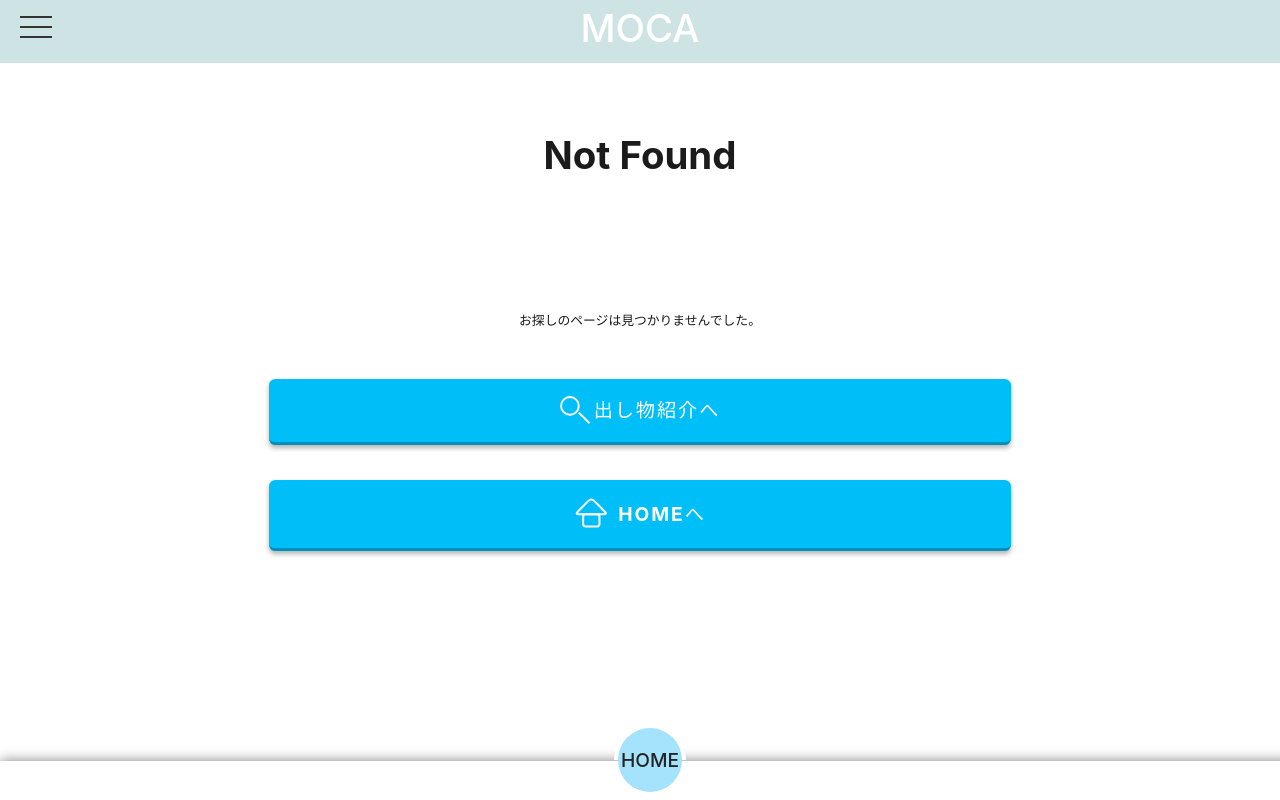
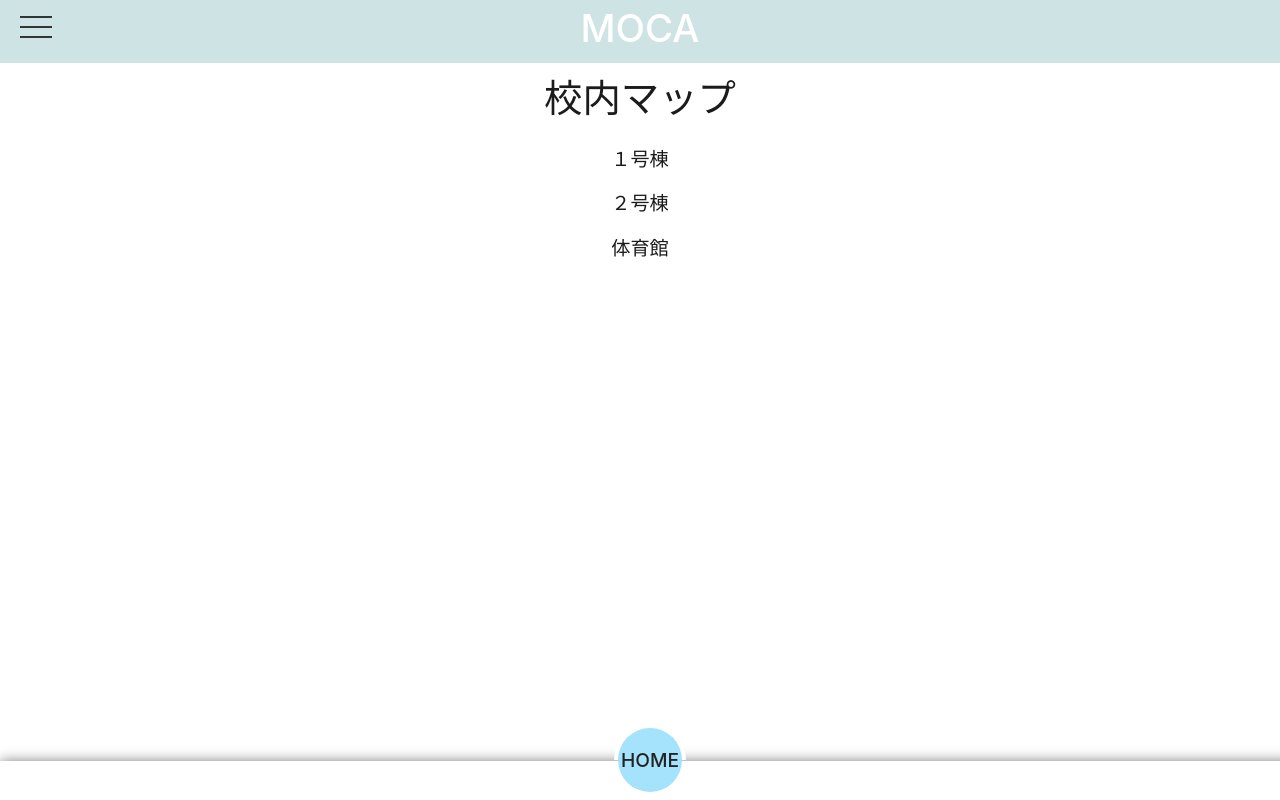
Before and after one commit to TGR-Group/MOCA-customer-frontend, a Vue app: page /SchoolMap in a window 1280 px wide. Before the commit this address had no page. Built offline with nearby package versions, Linux system fonts and the light colour scheme.

Commit message:
➕ add 校内マップページを追加

```diff
--- a/src/assets/TimeTables.json
+++ b/src/assets/TimeTables.json
@@ -88,7 +88,7 @@
         {
             "tableName": "体育館1日目",
             "venueName":"体育館",
-            "venueMap":"/map/#体育館",
+            "venueMap":"/SchoolMap/#体育館",
             "year":2024,
             "month":7,
             "day":1,
@@ -136,7 +136,7 @@
         {
             "tableName": "体育館2日目",
             "venueName":"体育館",
-            "venueMap":"/map/#体育館",
+            "venueMap":"/SchoolMap/#体育館",
             "year":2024,
             "month":7,
             "day":2,
--- a/src/components/MainHeader.vue
+++ b/src/components/MainHeader.vue
@@ -20,7 +20,7 @@
                   <ul>
                       <li><router-link to="/#HOME" @click.stop='HamburgerIsActive=!HamburgerIsActive'>ホーム</router-link></li>
                       <li><router-link to="/introduction" @click.stop='HamburgerIsActive=!HamburgerIsActive'>出し物紹介</router-link></li>
-                      <li><router-link to="/map" @click.stop='HamburgerIsActive=!HamburgerIsActive'>校内マップ</router-link></li>
+                      <li><router-link to="/SchoolMap" @click.stop='HamburgerIsActive=!HamburgerIsActive'>校内マップ</router-link></li>
                       <li><router-link to="/TimeTable" @click.stop='HamburgerIsActive=!HamburgerIsActive'>タイムテーブル</router-link></li>
                       <li><router-link to="/access" @click.stop='HamburgerIsActive=!HamburgerIsActive'>学校へのアクセス</router-link></li>
                   </ul>
--- /dev/null
+++ b/src/components/SchoolMap.vue
@@ -0,0 +1,9 @@
+<template>
+    <h1>校内マップ</h1>
+
+    <h2>１号棟</h2>
+
+    <h2>２号棟</h2>
+
+    <h2>体育館</h2>
+</template>
--- a/src/routes/index.js
+++ b/src/routes/index.js
@@ -5,6 +5,7 @@ const routes = [
     { path: '/', component: () => import('../components/dashboard.vue') },
     { path: '/introduction/detail/:StoreID', component: () => import('../components/StoreDetail.vue') },
     { path: '/TimeTable', component: () => import('../components/TimeTable.vue') },
+    { path: '/SchoolMap', component: () => import('../components/SchoolMap.vue') },
     { path: '/:pathMatch(.*)*', component: () => import('../components/NotFound.vue')}
 ]
 
```
